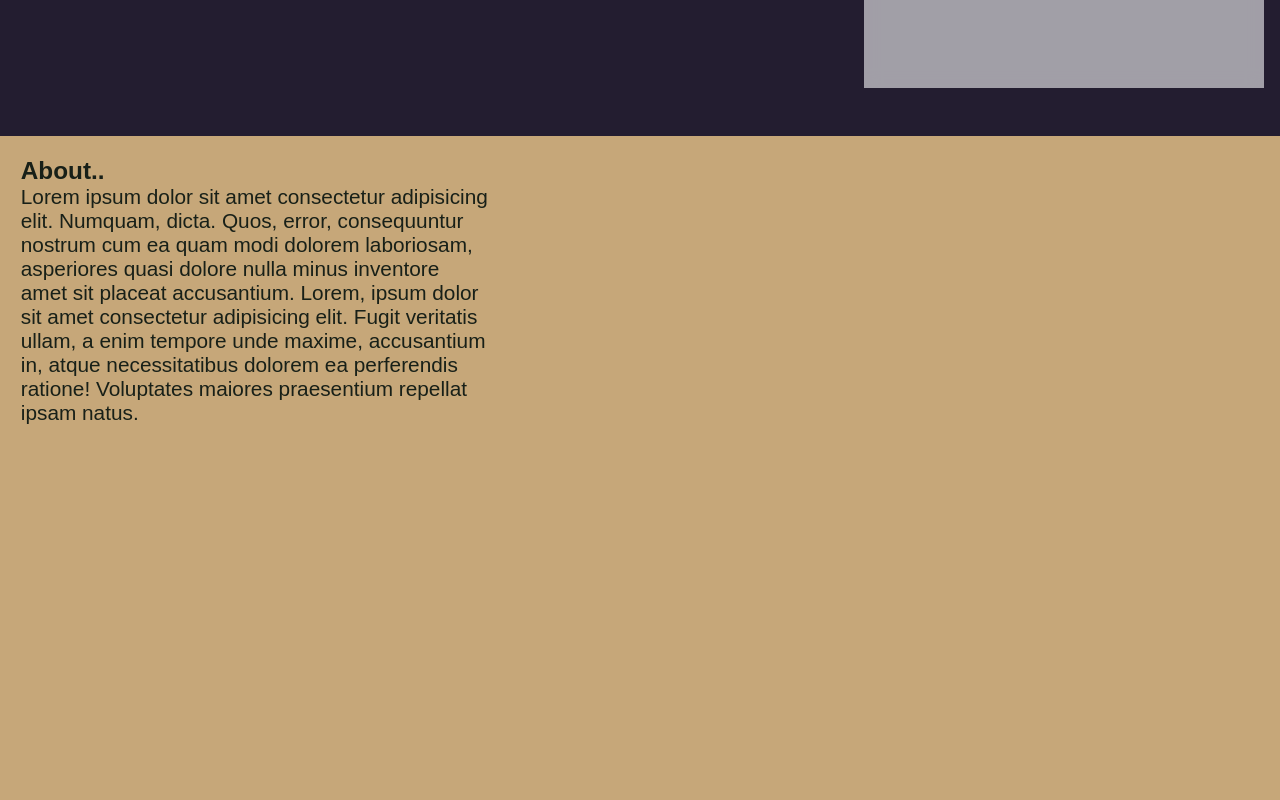
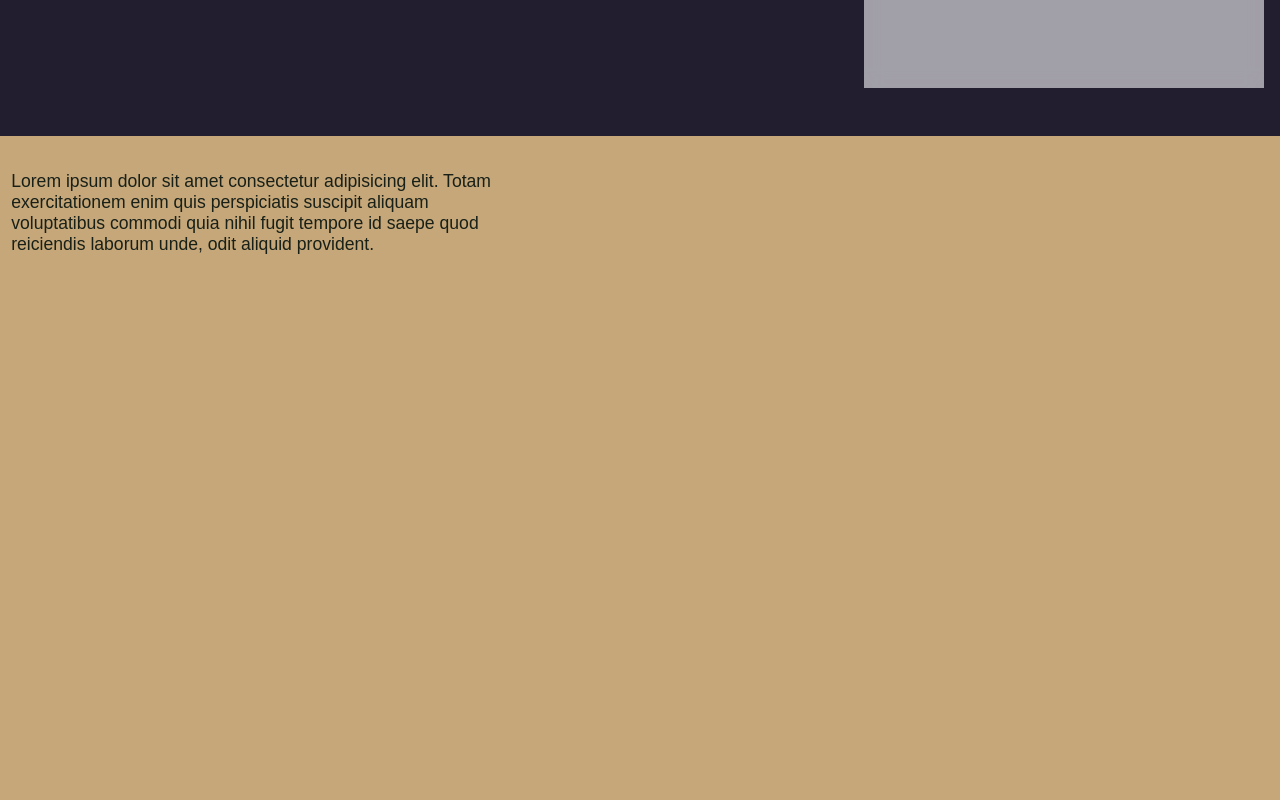
Before and after one commit to Marcee97/tienda-ropa, a React (Vite) app: page / in a window 1280 px wide. Shown: the part 2360-3160 px from the top of the page. Built offline with nearby package versions, Linux system fonts and the light colour scheme.

Commit message:
seccionDosFinalizada

```diff
--- a/src/App.jsx
+++ b/src/App.jsx
@@ -2,12 +2,14 @@ import './App.css'
 import { Navbar } from "./ui/Navbar";
 import { Portada } from "./pages/Portada";
 import { Home } from './pages/Home';
+import { SectionShop } from './ui/SectionShop';
 export const App = () => {
   return (
     <>
       <Portada />
     <Navbar/>
     <Home/>
+    <SectionShop/>
     </>
   );
 };
--- a/src/styles/sectiondos.css
+++ b/src/styles/sectiondos.css
@@ -2,7 +2,6 @@
   background-color: #231d30;
   color: #fff;
   font-family: sans-serif;
-  height: 350vh;
   position: relative;
 }
 
@@ -18,8 +17,25 @@
   z-index: 3;
 }
 
+.cont-img-article{
+  width: 25%;
+  position: relative;
+}
+
+.cont-img-article-h4{
+
+  text-align: center;
+  position: absolute;
+  top: 85%;
+  left: 50%;
+  transform: translate(-50%, -50%);
+  font-family: monospace;
+  font-weight: bold;
+
+}
+
 .div-img-0 {
-  width: 25%;
+  width: 100%;
   height: 45vh;
   position: relative;
   overflow: hidden;
@@ -38,6 +54,8 @@
   height: 100%;
   object-fit: cover;
 }
+
+
 
 .div-img-2 {
   width: min-content;
@@ -92,13 +110,26 @@
   position: sticky;
   top: 0;
   z-index: 2;
+
 }
+
 
 .titulo-y-texto {
   position: sticky;
-  top: 6em;
+  top: 34em;
   color: #182018;
   width: 40%;
-  padding: 1em;
-  font-size: 1.3em;
+  padding: 0 0 0 .7em;
 }
+
+.cont-moving-parrafo-woman{
+  font-size: 1.1em;
+  margin-top: 2em;
+
+}
+
+.section-shop{
+  width: 100%;
+  height: 45vh;
+  background-color: aquamarine;
+}
--- /dev/null
+++ b/src/styles/sectionshop.css
@@ -0,0 +1,7 @@
+
+
+.section-shop{
+    background-color: red;
+    height: 55vh;
+
+}
--- a/src/ui/SectionDos.jsx
+++ b/src/ui/SectionDos.jsx
@@ -4,10 +4,12 @@ import "../styles/sectiondos.css";
 export const SectionDos = () => {
   const elementoDos = useRef(null);
   const elementoImg = useRef(null);
+  const elementoText = useRef(null);
 
   useEffect(() => {
     const ubicacion = 1556;
-    const ubicacionImg = 1812;
+    const ubicacionImg = 1813;
+    const ubicacionText = 1000;
 
     const funScrollUp = () => {
       const scrollUp = window.scrollY;
@@ -16,7 +18,6 @@ export const SectionDos = () => {
         const indexUp = Math.floor((scrollUp - ubicacion) / 5.526);
         const numeroFinal = Math.min(100, indexUp);
 
-
         elementoDos.current.style.transform = `translateY(-${numeroFinal}%)`;
       } else if (scrollUp < ubicacion) {
         if (elementoDos.current) {
@@ -24,18 +25,26 @@ export const SectionDos = () => {
         }
       }
 
-      if(scrollUp >= ubicacionImg){
-        const indexImg = Math.floor((scrollUp - ubicacionImg) / 3)
-        console.log(indexImg, 'Mov Igm')
+      if (scrollUp >= ubicacionImg) {
+        const indexImg = Math.floor((scrollUp - ubicacionImg) / 2.98);
+        console.log(indexImg, "Mov Igm");
 
-        const indexImgFinal = Math.min(100, indexImg)
-        elementoImg.current.style.transform = `translateY(-${indexImgFinal}%)`
-      }else if(scrollUp < ubicacionImg){
-        elementoImg.current.style.transform = 'translateY(0)'
+        const indexImgFinal = Math.min(100, indexImg);
+        elementoImg.current.style.transform = `translateY(-${indexImgFinal}%)`;
+      } else if (scrollUp < ubicacionImg) {
+        elementoImg.current.style.transform = "translateY(0)";
+      }
+
+      if (scrollUp >= ubicacionText) {
+        const indexText = Math.floor((scrollUp - ubicacionText) / 2);
+
+        const indexTextFinal = Math.min(580, indexText);
+
+        elementoText.current.style.fontSize = `${indexTextFinal}%`;
+      } else if (scrollUp < ubicacionText) {
+        elementoText.current.style.fontSize = "0";
       }
     };
-
-
 
     window.addEventListener("scroll", funScrollUp);
     return () => {
@@ -46,16 +55,22 @@ export const SectionDos = () => {
   return (
     <section className="section-segunda">
       <div className="cont-img">
+        <article className="cont-img-article">
+          <div className="div-img-0">
+            <img
+              src="https://i.pinimg.com/564x/2b/b5/21/2bb521d4cc9d3a59ac6a3b1bfe210a1a.jpg"
+              alt="imagen estatica"
+              className="img-0"
+            />
 
-
-        <div className="div-img-0">
-      <img src="https://i.pinimg.com/564x/2b/b5/21/2bb521d4cc9d3a59ac6a3b1bfe210a1a.jpg" alt="imagen estatica" className="img-0" />
-
-      <img src="https://i.pinimg.com/564x/b0/ab/17/b0ab17f34ab317cf6d094301ba1696c1.jpg" alt="imagen scroll" className="img-0-scroll" ref={elementoImg} />
-        </div>
-
-
-
+            <img
+              src="https://i.pinimg.com/564x/b0/ab/17/b0ab17f34ab317cf6d094301ba1696c1.jpg"
+              alt="imagen scroll"
+              className="img-0-scroll"
+              ref={elementoImg}
+            />
+          </div>
+        </article>
 
         <div className="div-img-1">
           <img
@@ -68,20 +83,21 @@ export const SectionDos = () => {
         </div>
       </div>
 
-      <div className="cont-moving" >
+      <div className="cont-moving">
         <article className="titulo-y-texto">
-          <h3 className="cont-moving-text">About..</h3>
-          <p>
-            Lorem ipsum dolor sit amet consectetur adipisicing elit. Numquam,
-            dicta. Quos, error, consequuntur nostrum cum ea quam modi dolorem
-            laboriosam, asperiores quasi dolore nulla minus inventore amet sit
-            placeat accusantium. Lorem, ipsum dolor sit amet consectetur
-            adipisicing elit. Fugit veritatis ullam, a enim tempore unde maxime,
-            accusantium in, atque necessitatibus dolorem ea perferendis ratione!
-            Voluptates maiores praesentium repellat ipsam natus.
+          <h3 className="cont-moving-text" ref={elementoText}>
+            Woman
+          </h3>
+
+          <p className="cont-moving-parrafo-woman">
+            Lorem ipsum dolor sit amet consectetur adipisicing elit. Totam
+            exercitationem enim quis perspiciatis suscipit aliquam voluptatibus
+            commodi quia nihil fugit tempore id saepe quod reiciendis laborum
+            unde, odit aliquid provident.
           </p>
         </article>
       </div>
+
     </section>
   );
 };
--- /dev/null
+++ b/src/ui/SectionShop.jsx
@@ -0,0 +1,13 @@
+import '../styles/sectionshop.css'
+
+
+
+
+
+export const SectionShop = () => {
+  return (
+    <section className="section-shop">
+
+    </section>
+  )
+}
```
